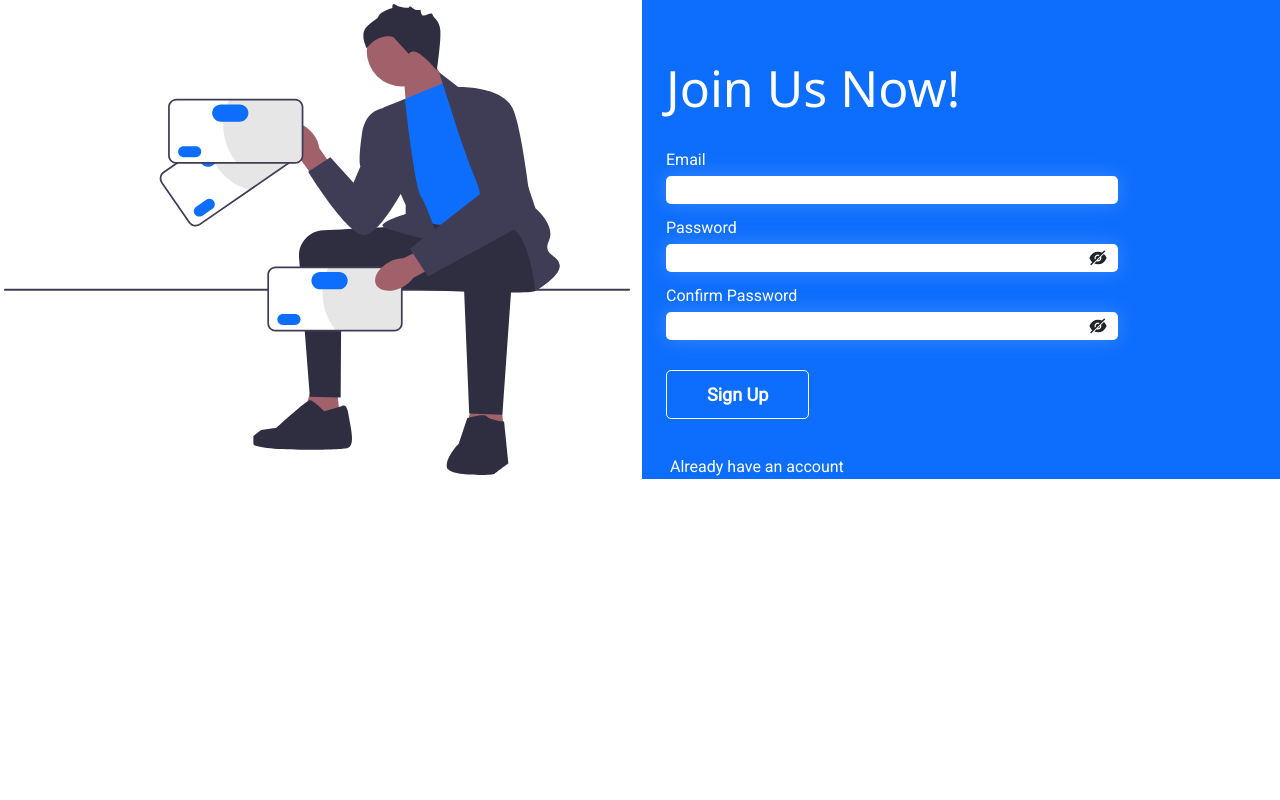
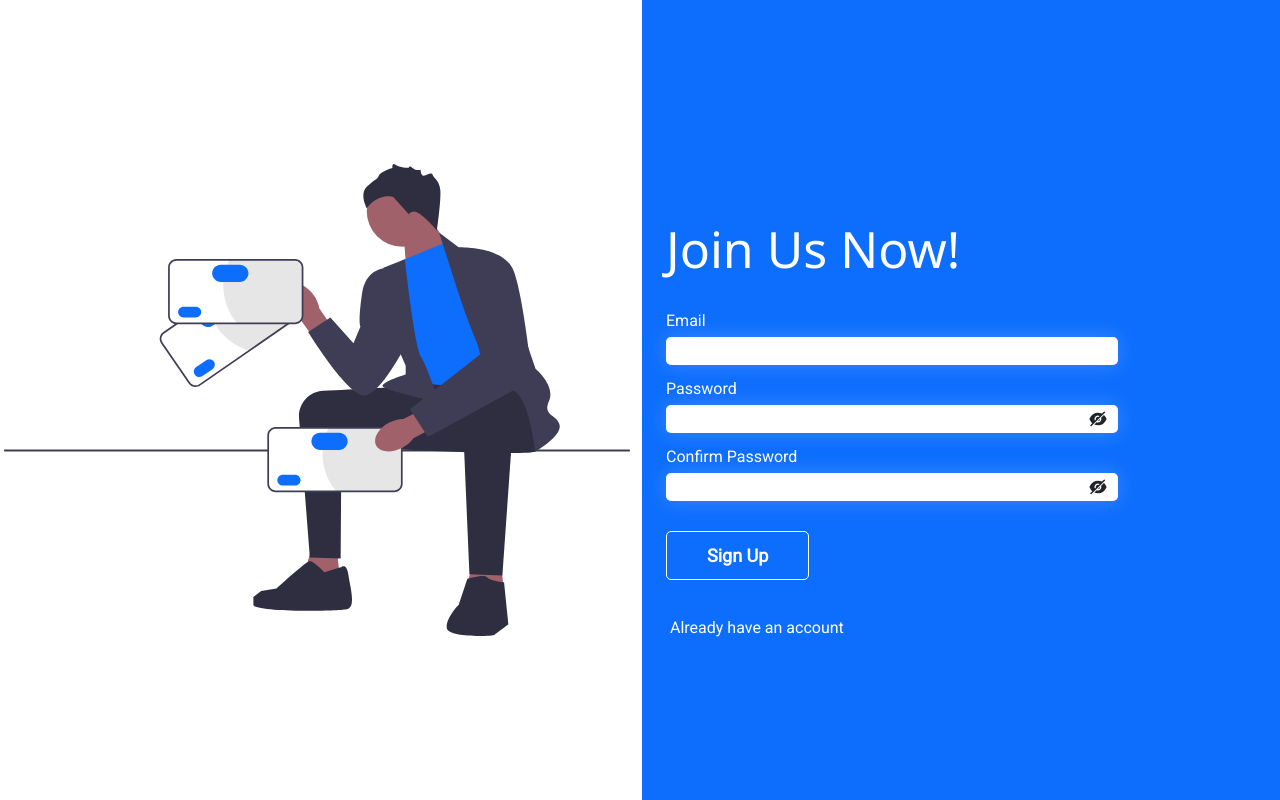
Before and after one commit to alfarouq-tech/AFT-Dashboard, a React (Create React App) app: page /sign-up in a window 1280 px wide. Built offline with nearby package versions, Linux system fonts and the light colour scheme.

Commit message:
Make images load lazy

```diff
--- a/src/components/ProtectedRoutes.tsx
+++ b/src/components/ProtectedRoutes.tsx
@@ -1,8 +1,6 @@
-import React, { useEffect, useState } from "react";
+import React from "react";
 // React Router
 import { Navigate, Outlet } from "react-router-dom";
-// Cookies
-import Cookies from "js-cookie";
 // Components
 import SideNavbar from "./SideNavbar";
 import Header from "./Header";
--- a/src/css/login.css
+++ b/src/css/login.css
@@ -1,3 +1,8 @@
+.login .container,
+.login .row {
+  min-height: 100vh;
+}
+
 .login .form-title {
   font-size: 50px;
   margin: 10px 12px;
--- a/src/pages/LogIn.tsx
+++ b/src/pages/LogIn.tsx
@@ -14,6 +14,7 @@ const LogIn = ({ auth } : { auth : boolean }) => {
             src={businessAnalytics}
             alt="Business Analytics Image"
             className="img-fluid"
+            loading="lazy"
           />
         </div>
         <LogInForm />
--- a/src/pages/SignUp.tsx
+++ b/src/pages/SignUp.tsx
@@ -14,6 +14,7 @@ const SignUp = ({ auth }: { auth: boolean }) => {
             src={SignUpImage}
             alt="Business Analytics Image"
             className="img-fluid"
+            loading="lazy"
           />
         </div>
         <SignUpForm />
```
